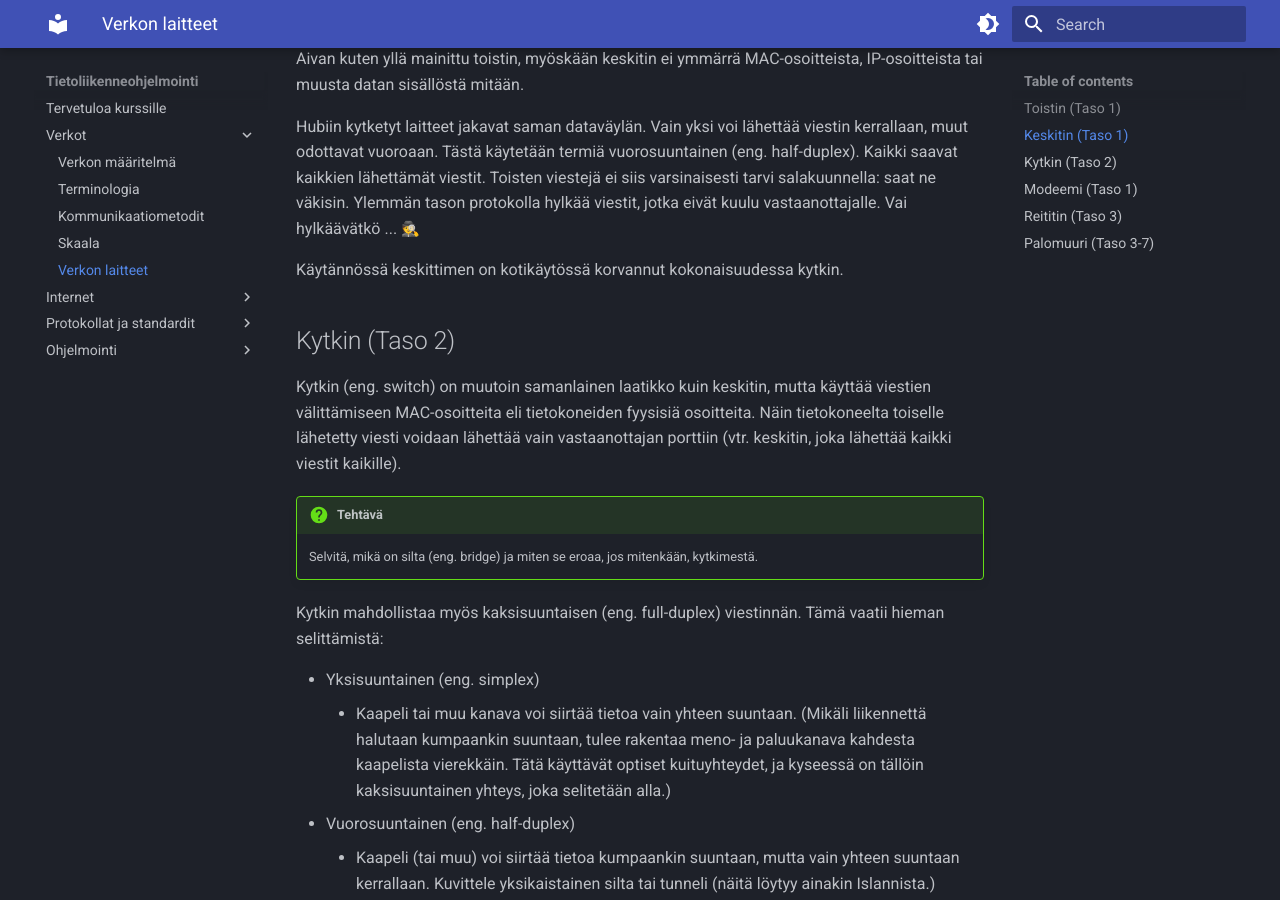
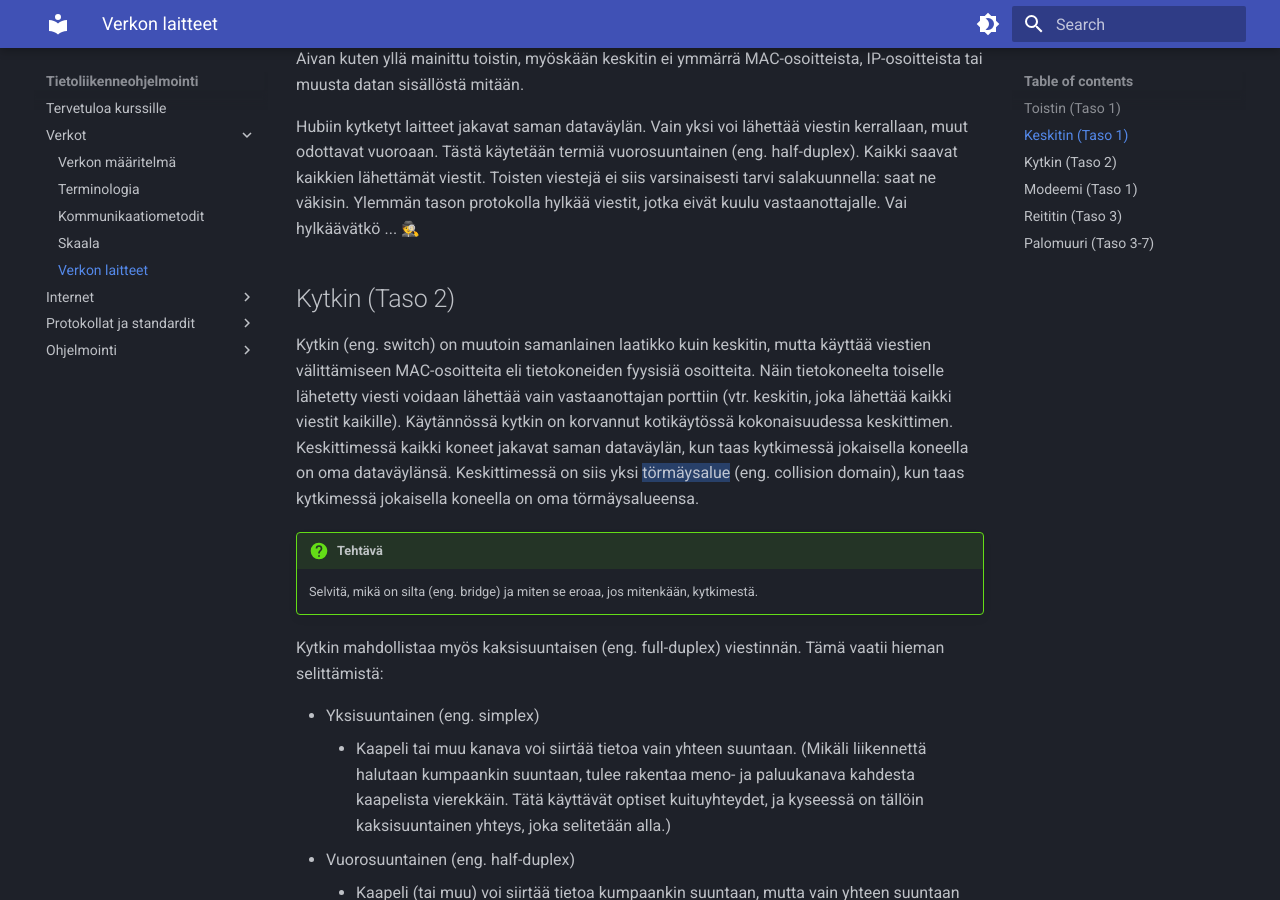
Before and after one commit to sourander/tietoliikenneohjelmointi, an MkDocs documentation site: the page built from docs/verkot/verkon_laitteet.md, in a window 1280 px wide and 900 px high, scrolled down 648 px. Built offline with MkDocs 1.6.1 and Material for MkDocs 9.7.7, drawn with Linux system fonts in a browser that asks for light colours; emoji names are drawn with the system emoji font; some of the changed text lies outside the part shown.

Commit message:
Highligted the importance of collision and broadcast domains

````diff
--- a/docs/verkot/verkon_laitteet.md
+++ b/docs/verkot/verkon_laitteet.md
@@ -14,13 +14,9 @@
 
 Hubiin kytketyt laitteet jakavat saman dataväylän. Vain yksi voi lähettää viestin kerrallaan, muut odottavat vuoroaan. Tästä käytetään termiä vuorosuuntainen (eng. half-duplex). Kaikki saavat kaikkien lähettämät viestit. Toisten viestejä ei siis varsinaisesti tarvi salakuunnella: saat ne väkisin. Ylemmän tason protokolla hylkää viestit, jotka eivät kuulu vastaanottajalle. Vai hylkäävätkö ... :spy:
 
-Käytännössä keskittimen on kotikäytössä korvannut kokonaisuudessa kytkin.
-
-
-
 ## Kytkin (Taso 2)
 
-Kytkin (eng. switch) on muutoin samanlainen laatikko kuin keskitin, mutta käyttää viestien välittämiseen MAC-osoitteita eli tietokoneiden fyysisiä osoitteita. Näin tietokoneelta toiselle lähetetty viesti voidaan lähettää vain vastaanottajan porttiin (vtr. keskitin, joka lähettää kaikki viestit kaikille).
+Kytkin (eng. switch) on muutoin samanlainen laatikko kuin keskitin, mutta käyttää viestien välittämiseen MAC-osoitteita eli tietokoneiden fyysisiä osoitteita. Näin tietokoneelta toiselle lähetetty viesti voidaan lähettää vain vastaanottajan porttiin (vtr. keskitin, joka lähettää kaikki viestit kaikille). Käytännössä kytkin on korvannut kotikäytössä kokonaisuudessa keskittimen. Keskittimessä kaikki koneet jakavat saman dataväylän, kun taas kytkimessä jokaisella koneella on oma dataväylänsä. Keskittimessä on siis yksi ==törmäysalue== (eng. collision domain), kun taas kytkimessä jokaisella koneella on oma törmäysalueensa.
 
 !!! question "Tehtävä"
 	Selvitä, mikä on silta (eng. bridge) ja miten se eroaa, jos mitenkään, kytkimestä.
@@ -69,6 +65,8 @@
 ## Reititin (Taso 3)
 
 Reititin (eng. router) on laite, joka yhdistää eri verkkoja toisiinsa. Yllä mainittuja kytkittimiä voi ketjuttaa, mutta niiden tulee lähtökohtaisesti olla samaa tyyppiä, kuten Ethernetiä, ja kytkennän lopputuloksesta muodostuu käytännössä yksi iso verkko. Reititin mahdollistaa ==keskenään erilaisten== verkkojen yhdistämisen toisiinsa - toki verkot voivat olla myös samanlaisia. Reitittimen voi kytkeä myös toiseen reitittimeen, ja reitittimistä voi rakentaa suuren verkon, kuten vaikkapa Internetin. Tällöin reititin voi yhdistää LAN:n ja WAN:n toisiinsa. Huomaa, että reitittimessä voi olla myös enemmän kuin 2 verkkokorttia, jolloin se voi yhdistää useita eri verkkoja yhteen tähtimäisesti.
+
+Huomaa, että reitittimeen kiinni olevilla verkoilla on kullakin oma ==levitysviestialue== (eng. broadcast domain). Ethän sekoita tätä termiä ==törmäysalueeseen== (eng. collision domain).
 
 ```mermaid
 graph LR
````
Also changed, not shown: 1 other file.
